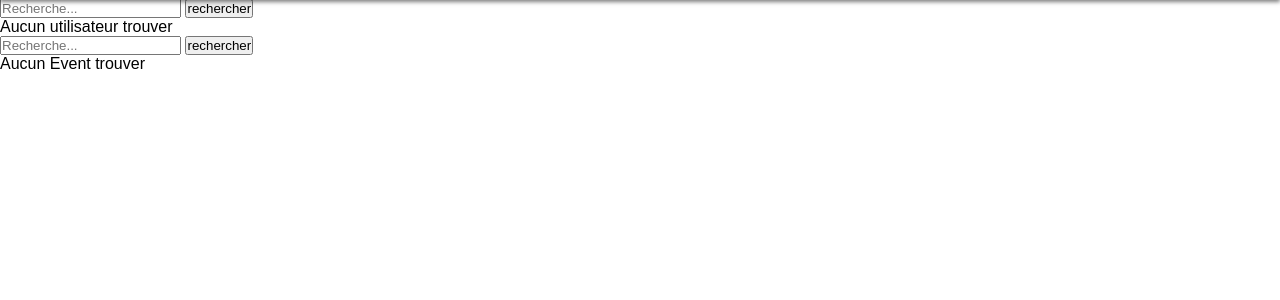
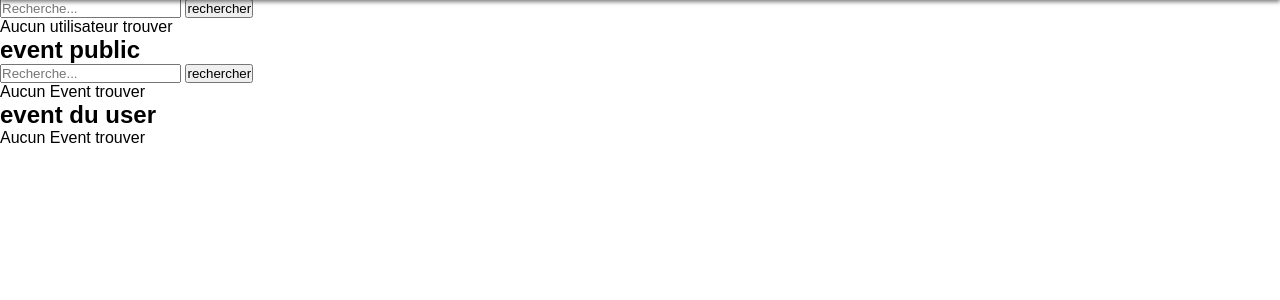
Before and after one commit to DavidMTdev/Projet-PHP, a PHP site: page /dashbord.php in a window 1280 px wide. Shown: the part 70-370 px from the top of the page. Run offline with PHP 8.4, Linux system fonts and the light colour scheme; the visitor is signed in with stand-in values (Sample User, id 1); tables that the repository leaves empty hold one stand-in row (values such as "Sample post").

Commit message:
possibility check event prive and public user

```diff
--- a/dashbord.php
+++ b/dashbord.php
@@ -22,12 +22,14 @@
 </div>
 
 <div>
+    <h2>event public</h2>
     <form action="" method="post">
         <input type="search" name="search_event" placeholder="Recherche...">
         <button type="submit">rechercher</button>
         <?php if (empty($listEventPublic)) : ?>
             <p>Aucun Event trouver</p>
         <?php else : ?>
+            <?php $count = 0; ?>
             <?php foreach ($listEventPublic as $key => $value) : ?>
                 <div>
                     <a href=<?= "event.php?event=" . $value["id_events"] ?>>
@@ -36,9 +38,45 @@
                         <div><?= $value["description_e"] ?></div>
                     </a>
                 </div>
+                <?php if ($count == 4) {
+                    break;
+                } else {
+                    $count++;
+                } ?>
             <?php endforeach; ?>
         </form>
     <?php endif; ?>
 </div>
 
+<div>
+    <h2>event du user</h2>
+    <form action="" method="post">
+        <?php if (empty($listEventPublic)) : ?>
+            <p>Aucun Event trouver</p>
+        <?php else : ?>
+            <?php $count = 0; ?>
+            <?php foreach ($listEventUser as $key => $value) : ?>
+                <div>
+                    <a href=<?= "event.php?event=" . $value["id_events"] ?>>
+                        <div><?= $value["title"] ?></div>
+                        <div><?= $value["deadline"] ?></div>
+                        <div>
+                            <?php if ($value["public"] == 0) : ?>
+                                publique
+                            <?php else : ?>
+                                privé
+                            <?php endif; ?>
+                        </div>
+                    </a>
+                </div>
+                <?php if ($count == 4) {
+                    break;
+                } else {
+                    $count++;
+                } ?>
+            <?php endforeach; ?>
+            <button type="submit">Tout voir</button>
+        </form>
+    <?php endif; ?>
+</div>
 <?php require_once("include/footer.php") ?>
--- a/include/function.php
+++ b/include/function.php
@@ -526,3 +526,11 @@ if (isset($_GET["event"])) {
         "id_events" => $_GET["event"]
     ));
 }
+
+if (isset($_GET['user'])) {
+    $listEventUser = select("SELECT e.id_events, title, description_e,date_events, deadline, public FROM rejoin r JOIN events e ON r.id_events = e.id_events WHERE r.id_user = :id_user1 UNION SELECT e.id_events, title, description_e,date_events, deadline, public FROM rejoin r JOIN events e ON r.id_events = e.id_events WHERE e.id_user = :id_user2 ORDER BY `deadline` ASC", array(
+        "id_user1" => $_GET['user'],
+        "id_user2" => $_GET['user']
+    ));
+    // var_dump($listEventUser);
+}
```
